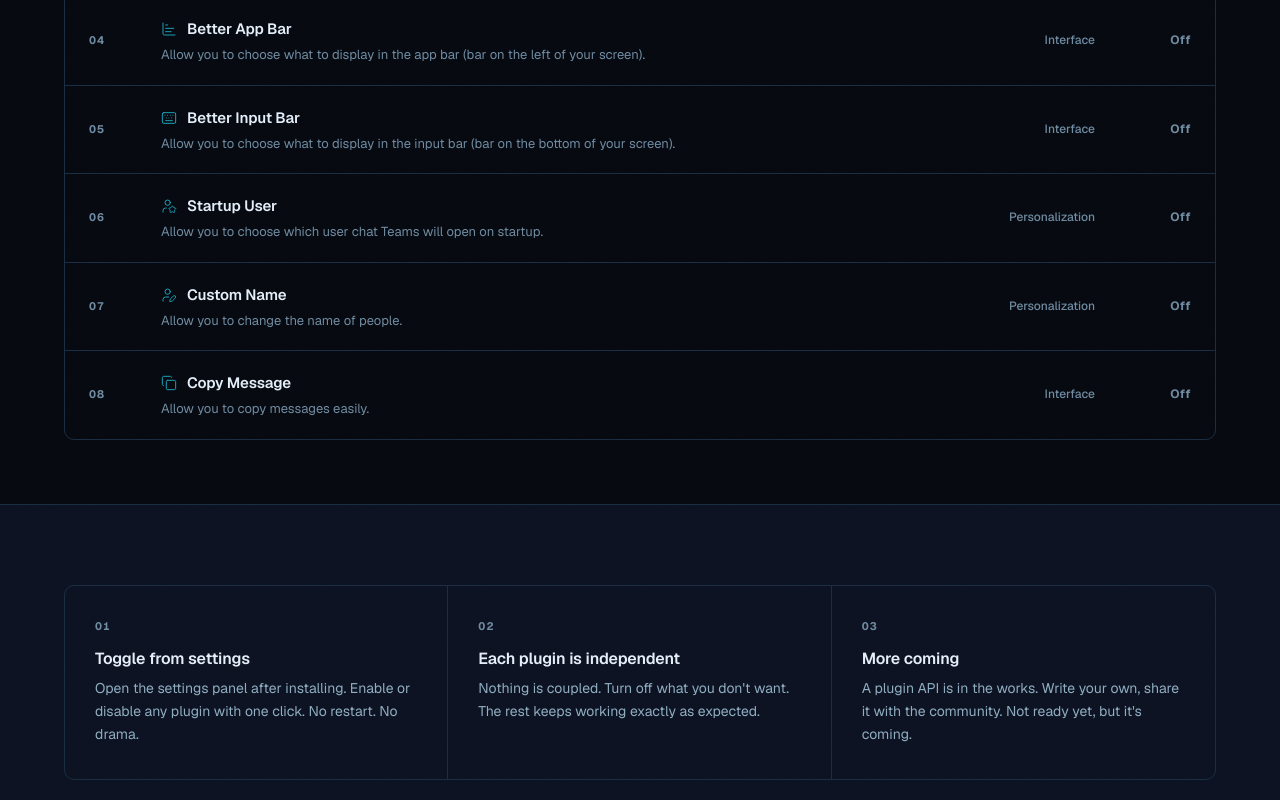
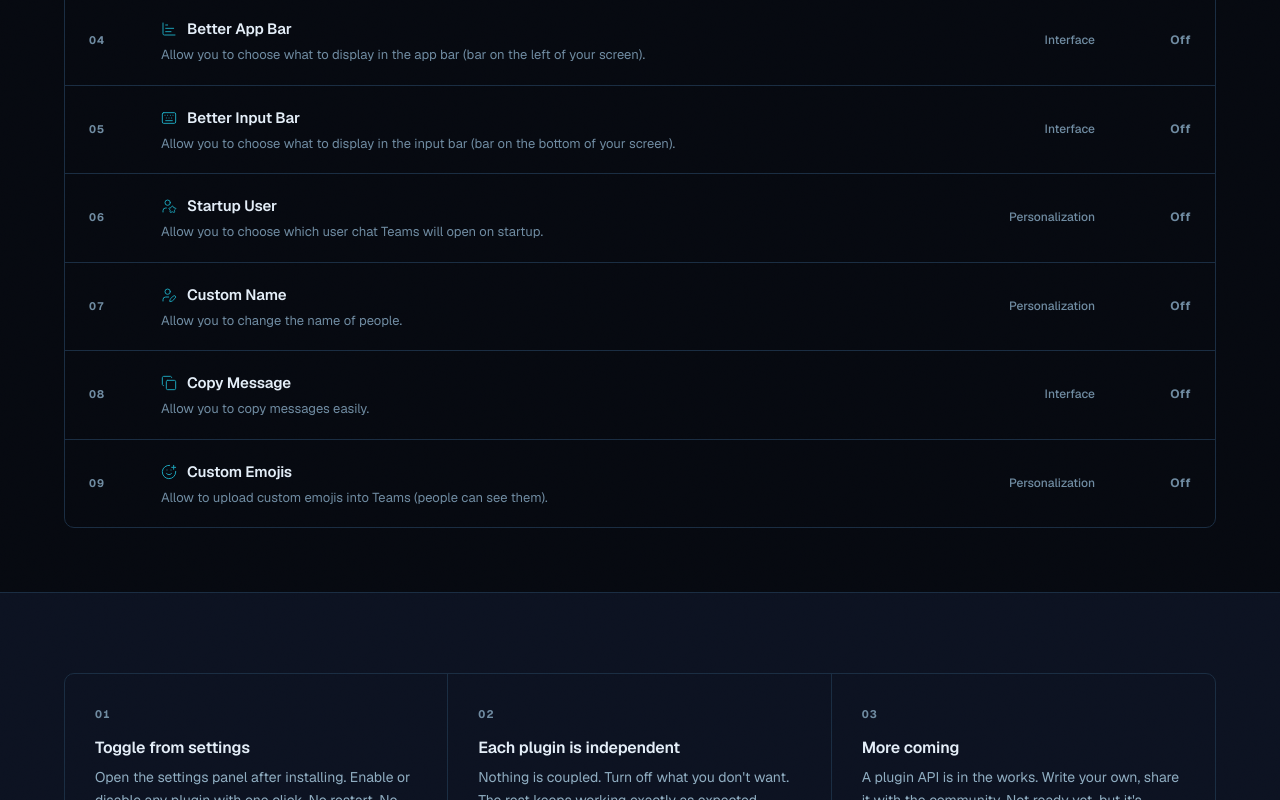
Before and after one commit to LeonimusTTV/teams-but-actually-good-website, a React (Vite) app: page /plugins in a window 1280 px wide. Shown: the part 979-1779 px from the top of the page. Built offline with nearby package versions, Linux system fonts and the light colour scheme.

Commit message:
feat: add "Custom Emojis" plugin with associated icon and description

```diff
--- a/src/data/iconMap.ts
+++ b/src/data/iconMap.ts
@@ -28,6 +28,7 @@ import {
   UserStar,
   UserPen,
   Copy,
+  SmilePlus,
 } from "lucide-react";
 import type { LucideIcon } from "lucide-react";
 
@@ -61,6 +62,7 @@ const iconMap: Record<string, LucideIcon> = {
   UserStar,
   UserPen,
   Copy,
+  SmilePlus,
 };
 
 export function getIcon(iconName: string): LucideIcon {
--- a/src/data/plugins.json
+++ b/src/data/plugins.json
@@ -54,5 +54,12 @@
     "icon": "Copy",
     "category": "Interface",
     "enabled": false
+  },
+  {
+    "name": "Custom Emojis",
+    "description": "Allow to upload custom emojis into Teams (people can see them).",
+    "icon": "SmilePlus",
+    "category": "Personalization",
+    "enabled": false
   }
 ]
```
